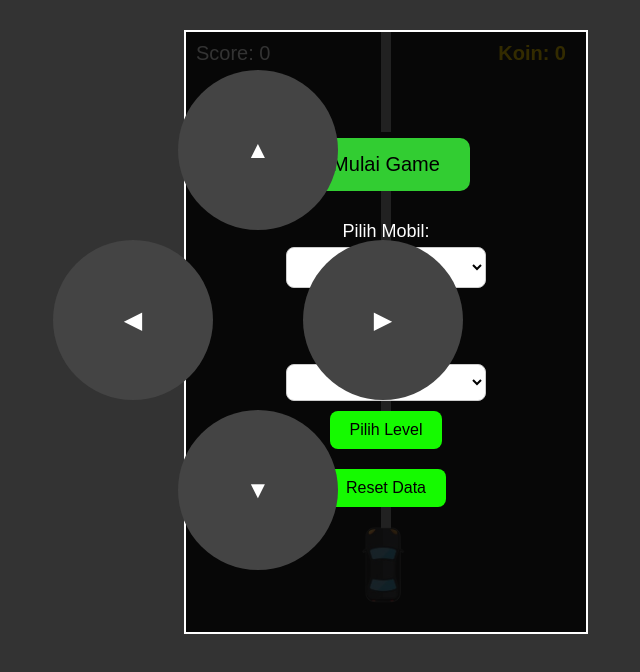
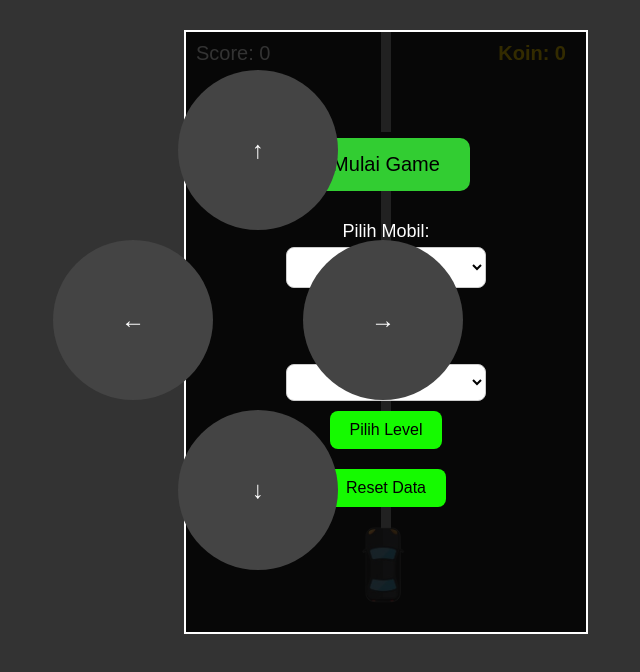
Before and after one commit to raffhkm/gamecar, a plain HTML site: page index.html in a window 1280 px wide. Shown: the whole page, without its empty margins (254-894 px from the left). Drawn offline with Linux system fonts and the light colour scheme; files whose address does not match are found by name.

Commit message:
Update index.html

```diff
--- a/index.html
+++ b/index.html
@@ -96,16 +96,15 @@
     </div>
   </div>
 
-    <div id="controls">
-  <button class="up">▲</button>
+  <div id="controls">
+  <button class="up">↑</button>
   <div class="middle-row">
-    <button class="left">◀</button>
+    <button class="left">←</button>
     <div class="spacer"></div>
-    <button class="right">▶</button>
+    <button class="right">→</button>
   </div>
-  <button class="down">▼</button>
+  <button class="down">↓</button>
 </div>
-  </div>
 
   <audio id="bgMusic" src="backsound.mp3" loop></audio>
   <audio id="moveSound" src="wave.mp3"></audio>
```
